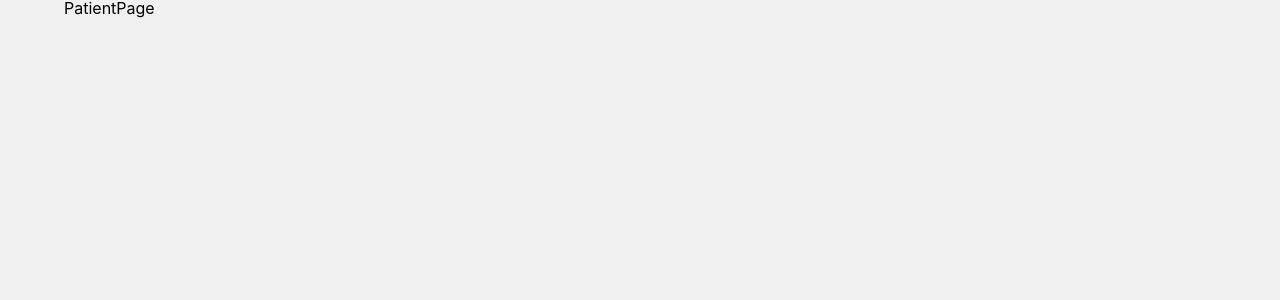
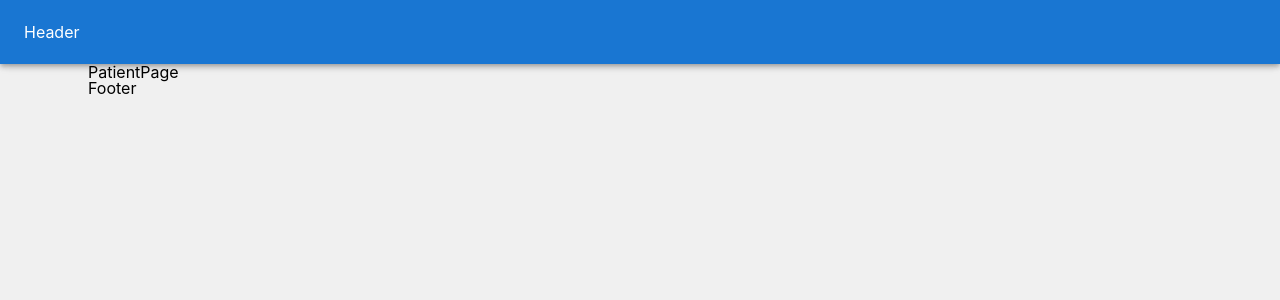
Before and after one commit to sionParkv/electronic-sign, a Next.js app: page /patient in a window 1280 px wide. Shown: the top 300 px of the page. Built offline with nearby package versions, Linux system fonts and the light colour scheme; a web font is replaced by a local one.

Commit message:
공통 헤더와 푸터를 위한 컴포넌트 추가

```diff
--- /dev/null
+++ b/src/components/Footer.tsx
@@ -0,0 +1,8 @@
+import { Container } from '@mui/material'
+import React from 'react'
+
+const Footer = () => {
+  return <Container>Footer</Container>
+}
+
+export default Footer
--- /dev/null
+++ b/src/components/Header.tsx
@@ -0,0 +1,12 @@
+import { AppBar, Toolbar } from '@mui/material'
+import React from 'react'
+
+const Header = () => {
+  return (
+    <AppBar>
+      <Toolbar>Header</Toolbar>
+    </AppBar>
+  )
+}
+
+export default Header
--- /dev/null
+++ b/src/components/index.tsx
@@ -0,0 +1,6 @@
+import Header from './Header'
+import Footer from './Footer'
+
+const components = { Header, Footer }
+
+export default components
--- a/src/pages/patient/index.tsx
+++ b/src/pages/patient/index.tsx
@@ -1,10 +1,21 @@
-import { Container } from '@mui/material'
+import { Container, Toolbar } from '@mui/material'
 import React from 'react'
+
+import COMP from '../../components'
 
 const PatientPage = () => {
   const className = 'Pages HomePage'
 
-  return <Container className={className}>PatientPage</Container>
+  return (
+    <Container className={className}>
+      <COMP.Header />
+      <Container>
+        <Toolbar />
+        PatientPage
+      </Container>
+      <COMP.Footer />
+    </Container>
+  )
 }
 
 export default PatientPage
```
Also changed, not shown: src/pages/index.tsx (+13 -2 lines).
